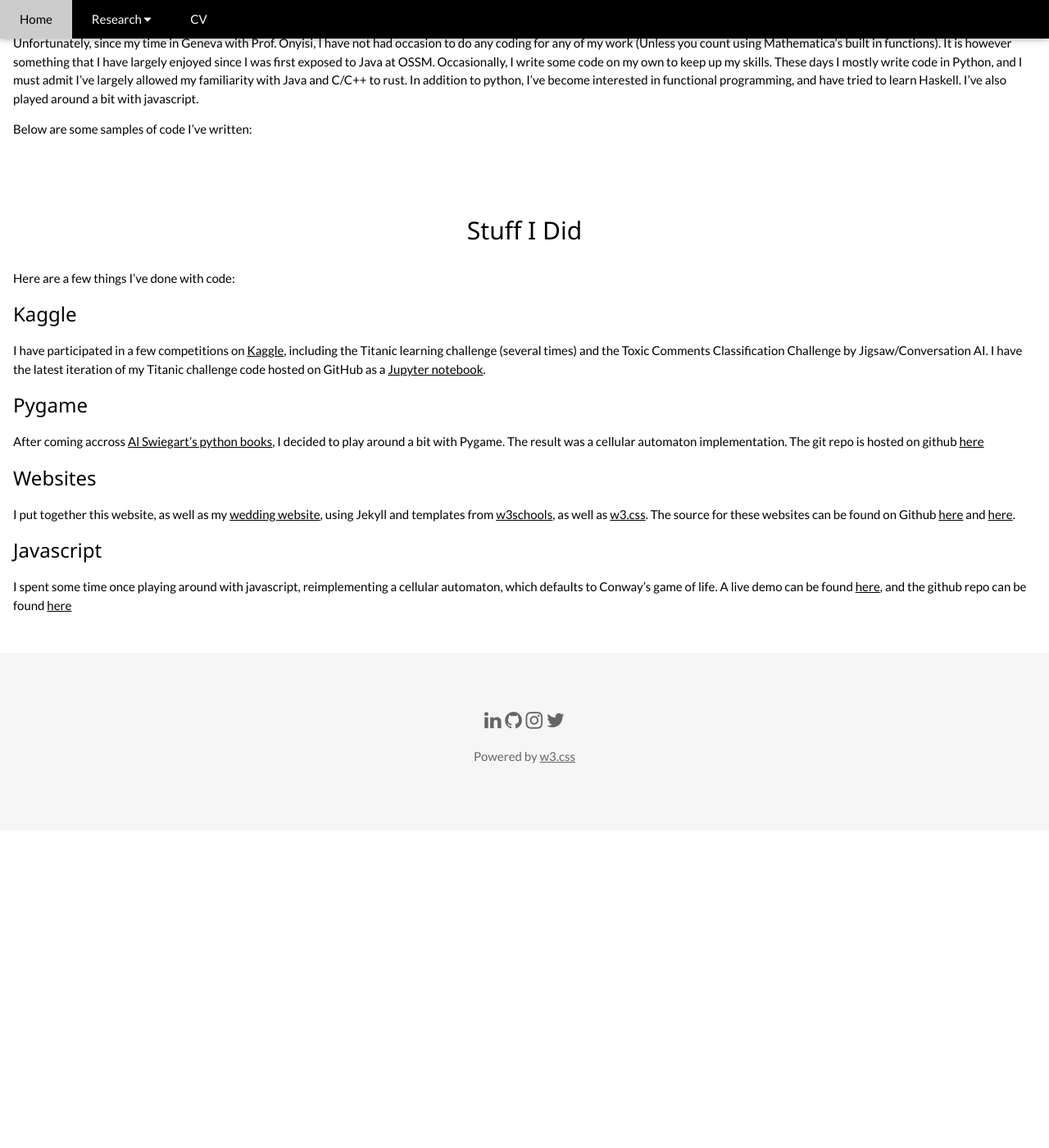
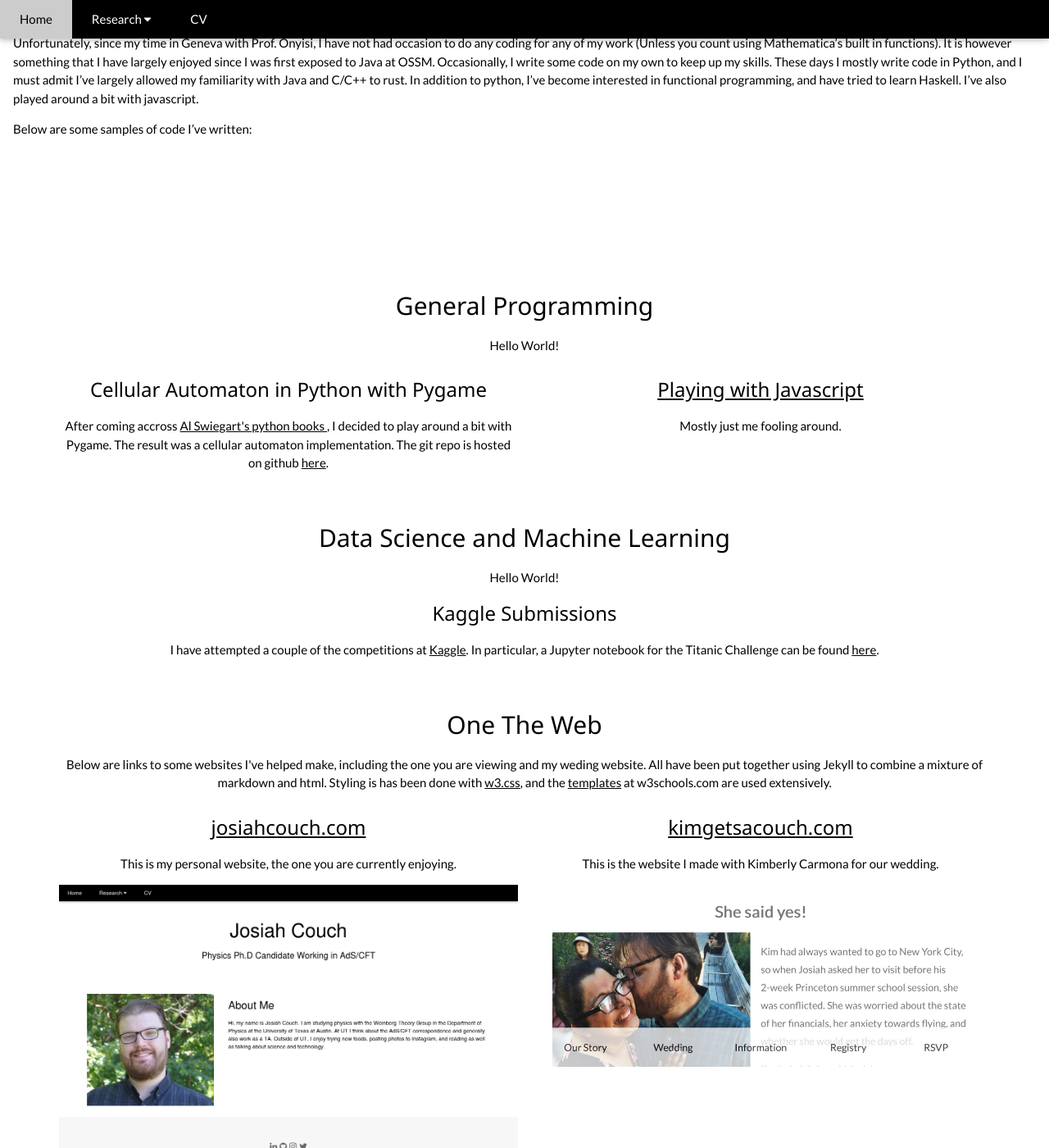
Before and after one commit to IosiaLectus/iosialectus.github.io, a Jekyll site: the page built from portfolio.html, in a window 1280 px wide and 1400 px high, scrolled down 413 px. Shown: the whole window at 82% size. Built offline with Jekyll 4.4.1, drawn with Linux system fonts in a browser that asks for light colours; before the commit the page ends 1426 px from its top, so only the background shows below that; some of the changed text lies outside the part shown.

Commit message:
drastically changed portfolio

```diff
--- a/_includes/w3-navbar.html
+++ b/_includes/w3-navbar.html
@@ -14,6 +14,7 @@
       </div>
       <!--<a href="#cv" class="w3-bar-item w3-button w3-padding-large w3-hide-small">Blog</a>-->
       <a href="/cv" class="w3-bar-item w3-button w3-padding-large">CV</a>
+      <!--<a href="/portfolio" class="w3-bar-item w3-button w3-padding-large">Portfolio</a>-->
       <!--<a href="#contact" class="w3-bar-item w3-button w3-padding-large w3-hide-small">Contact</a>-->
       <!--<div class="w3-dropdown-hover">
         <button class="w3-padding-large w3-button" title="More">Other <i class="fa fa-caret-down"></i></button>
--- a/portfolio.html
+++ b/portfolio.html
@@ -5,18 +5,76 @@ permalink: /portfolio/
 ---
 
 
-
 <!-- Intro -->
 <div class="w3-container w3-padding-32" id="coding_intro">
-  <h1 class="w3-center"> Coding </h1>
+  <h1 class="w3-center"> Programming Portfolio </h1>
   {% capture my_include %}
     {% include coding_intro.md %}
   {% endcapture %}
   {{ my_include | markdownify }}
 </div>
 
+<!-- !PAGE CONTENT! -->
+<div class="w3-main w3-content w3-padding" style="max-width:1200px;margin-top:100px">
+
+  <!-- First Project Row-->
+  <div class="w3-row-padding w3-padding-16 w3-center" id="food">
+    <h2 class="w3-center"> General Programming </h2>
+
+    <p> Hello World!</p>
+
+    <div class="w3-half">
+      <h3>Cellular Automaton in Python with Pygame</h3>
+      <p>After coming accross <a href="https://inventwithpython.com/">Al Swiegart's python books </a>, I decided to play around a bit with Pygame. The result was a cellular automaton implementation. The git repo is hosted on github <a href="https://github.com/IosiaLectus/CellularAutomata">here</a>. </p>
+      <!--<img src="/assets/img/josiahcouch.com.jpeg" alt="josiahcouch.com" style="width:100%">-->
+    </div>
+
+    <div class="w3-half">
+      <h3> <a href='https://josiahcouch.com/playingwithjavascript'>Playing with Javascript<a></h3>
+      <p> Mostly just me fooling around.</p>
+      <!--<img src="/assets/img/josiahcouch.com.jpeg" alt="josiahcouch.com" style="width:100%">-->
+    </div>
+
+  </div>
+
+  <!-- Second Project Row-->
+  <div class="w3-row-padding w3-padding-16 w3-center">
+    <h2 class="w3-center"> Data Science and Machine Learning </h2>
+
+    <p> Hello World!</p>
+
+    <div class=" w3-center">
+      <h3>Kaggle Submissions</h3>
+      <p> I have attempted a couple of the competitions at <a href="https://www.kaggle.com/">Kaggle</a>. In particular, a Jupyter notebook for the Titanic Challenge can be found <a href="https://github.com/IosiaLectus/Titanic-on-Kaggle/blob/master/Titanic.ipynb">here</a>. </p>
+      <!--<img src="/assets/img/josiahcouch.com.jpeg" alt="josiahcouch.com" style="width:100%">-->
+    </div>
+
+  </div>
+
+  <!-- Third  Project Row-->
+  <div class="w3-row-padding w3-padding-16 w3-center">
+    <h2 class="w3-center"> One The Web </h2>
+
+    <p> Below are links to some websites I've helped make, including the one you are viewing and my weding website. All have been put together using Jekyll to combine a mixture of markdown and html. Styling is has been done with <a href="https://www.w3schools.com/w3css/default.asp">w3.css</a>, and the <a href="https://www.w3schools.com/w3css/w3css_templates.asp">templates</a> at w3schools.com are used extensively. </p>
+
+    <div class="w3-half">
+      <h3><a href="https://josiahcouch.com">josiahcouch.com</a></h3>
+      <p>This is my personal website, the one you are currently enjoying.</p>
+      <img src="/assets/img/josiahcouch.com.jpeg" alt="josiahcouch.com" style="width:100%">
+    </div>
+
+    <div class="w3-half">
+      <h3> <a href='https://kimgetsacouch.com'>kimgetsacouch.com<a></h3>
+      <p>This is the website I made with Kimberly Carmona for our wedding.</p>
+      <img src="/assets/img/shesaidyes.jpg" alt="kimgetsacouch.com" style="width:100%">
+    </div>
+
+  </div>
+
+</div>
+
 <!-- Code Samples -->
-<div class="w3-container w3-padding-32" id="code_samples">
+<!--<div class="w3-container w3-padding-32" id="code_samples">
   <h2 class="w3-center"> Stuff I Did </h2>
   <div class="w3-row">
     {% capture my_include %}
@@ -24,4 +82,4 @@ permalink: /portfolio/
     {% endcapture %}
     {{ my_include | markdownify }}
   </div>
-</div>
+</div>-->
```
Also changed, not shown: Gemfile (+3 -4 lines), Gemfile.lock, assets/img/josiahcouch.com.jpeg (added), assets/img/shesaidyes.jpg (added).
